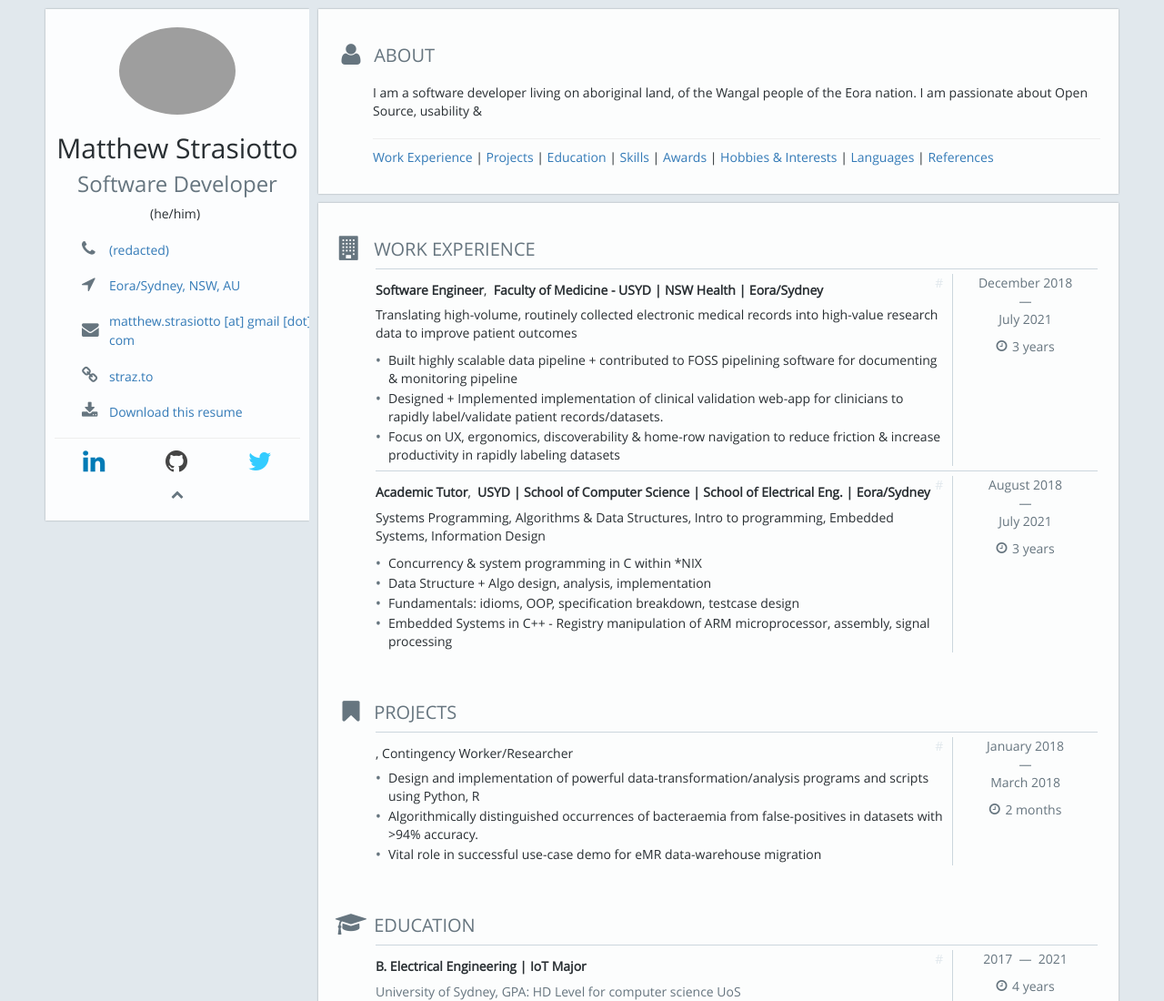
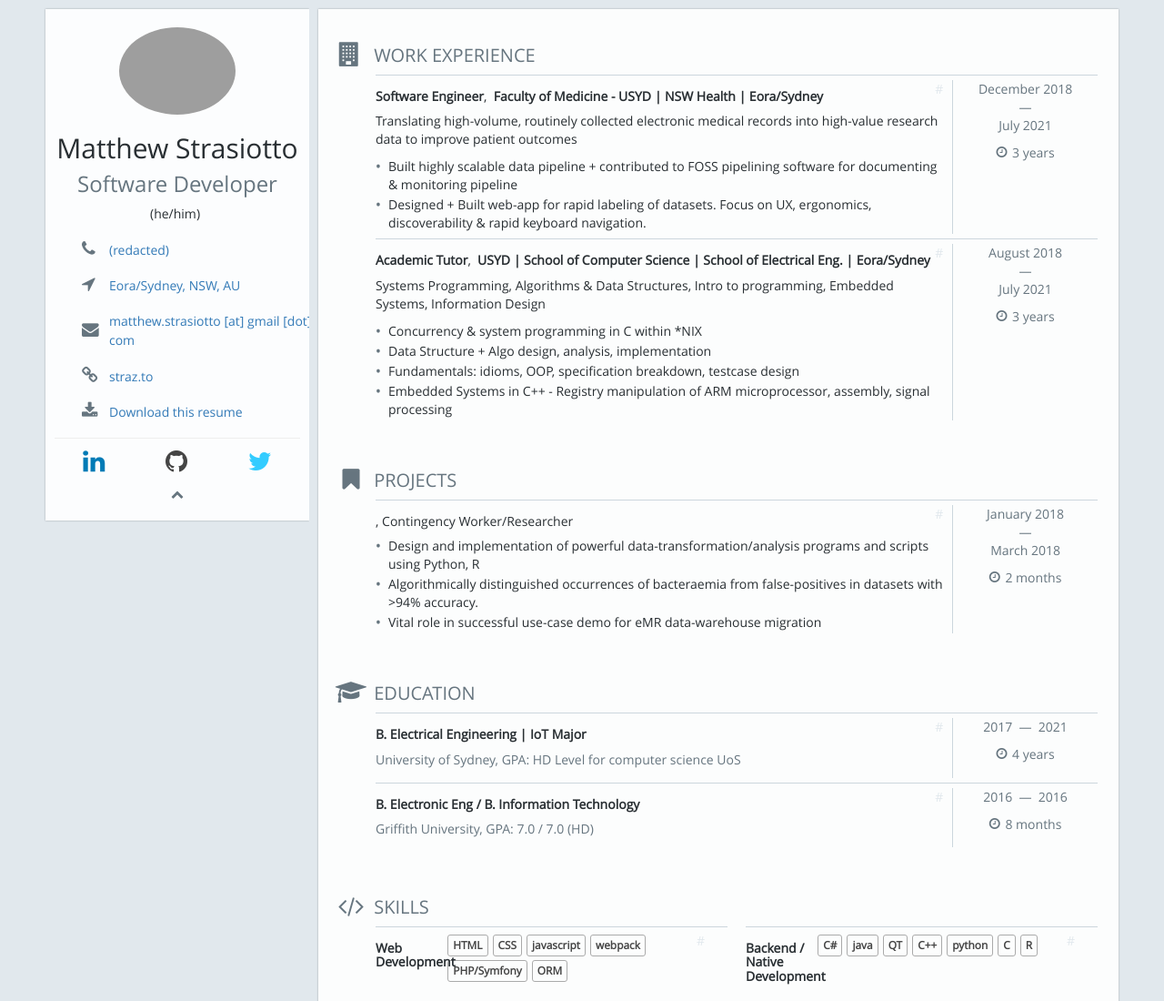
Before and after one commit to strazto/resume, a plain HTML site: page index.html in a window 1280 px wide. Shown: the top 1100 px of the page at 91% size. Drawn offline with Linux system fonts and the light colour scheme; grey boxes are pictures that could not be loaded.

Commit message:
deploy: c04627db77aa08ebf63d10cd4c634d73c83b0738

```diff
--- a/index.html
+++ b/index.html
@@ -34,7 +34,7 @@
   <meta name="application-name" content="Matthew Strasiotto">
 
   <meta name="author" content="Matthew Strasiotto">
-  <meta name="description" content="I am a software developer living on aboriginal land, of the Wangal people of the Eora nation. I am passionate about Open">
+  <meta name="description" content="Matthew Strasiotto — Software Developer">
 
     <meta name="twitter:label1" content="Job">
     <meta name="twitter:data1" content="Software Developer">
@@ -130,42 +130,6 @@
           </ul>
       </section>
 
-        <section class="col-md-8 card-wrapper">
-          <div class="card">
-            <div class="detail" id="about">
-              <h3 class="text-uppercase">
-                <a class="anchor-link text-muted" href="#about">
-                  <i aria-hidden="true" class="icon-lg icon-user"></i> About
-                  <span class="anchor-icon" aria-hidden="true"></span>
-                </a>
-              </h3>
-
-              <div class="row">
-                <div class="col-xs-12">
-                  <p itemprop="description"><p>I am a software developer living on aboriginal land, of the Wangal people of the Eora nation. I am passionate about Open Source, usability &amp;</p></p>
-                </div>
-              </div>
-
-              <hr class="hidden-print">
-
-              <div class="row hidden-print">
-                <div class="col-xs-12">
-                  <p itemprop="description">
-                    <a href="#experience" title="Work Experience"><span>Work Experience</span></a>
-                     | <a href="#projects" title="Projects"><span>Projects</span></a>
-                     | <a href="#education" title="Education"><span>Education</span></a>
-                     | <a href="#skills" title="Skills"><span>Skills</span></a>
-                     | <a href="#awards" title="Awards"><span>Awards</span></a>
-
-                     | <a href="#interests" title="Hobbies & Interests"><span>Hobbies &amp; Interests</span></a>
-                     | <a href="#languages" title="Languages"><span>Languages</span></a>
-                     | <a href="#references" title="References"><span>References</span></a>
-                  </p>
-                </div>
-              </div>
-            </div>
-          </div>
-        </section>
 
       <section class="col-md-8 card-wrapper details-card-wrapper">
         <div class="card">
@@ -199,8 +163,7 @@
 
                         <ul class="detail-highlights">
                             <li><p>Built highly scalable data pipeline + contributed to FOSS pipelining software for documenting &amp; monitoring pipeline</p></li>
-                            <li><p>Designed + Implemented implementation of clinical validation web-app for clinicians to rapidly label/validate patient records/datasets.</p></li>
-                            <li><p>Focus on UX, ergonomics, discoverability &amp; home-row navigation to reduce friction &amp; increase productivity in rapidly labeling datasets</p></li>
+                            <li><p>Designed + Built web-app for rapid labeling of datasets. Focus on UX, ergonomics, discoverability &amp; rapid keyboard navigation.</p></li>
                         </ul>
                     </div>
 
```
